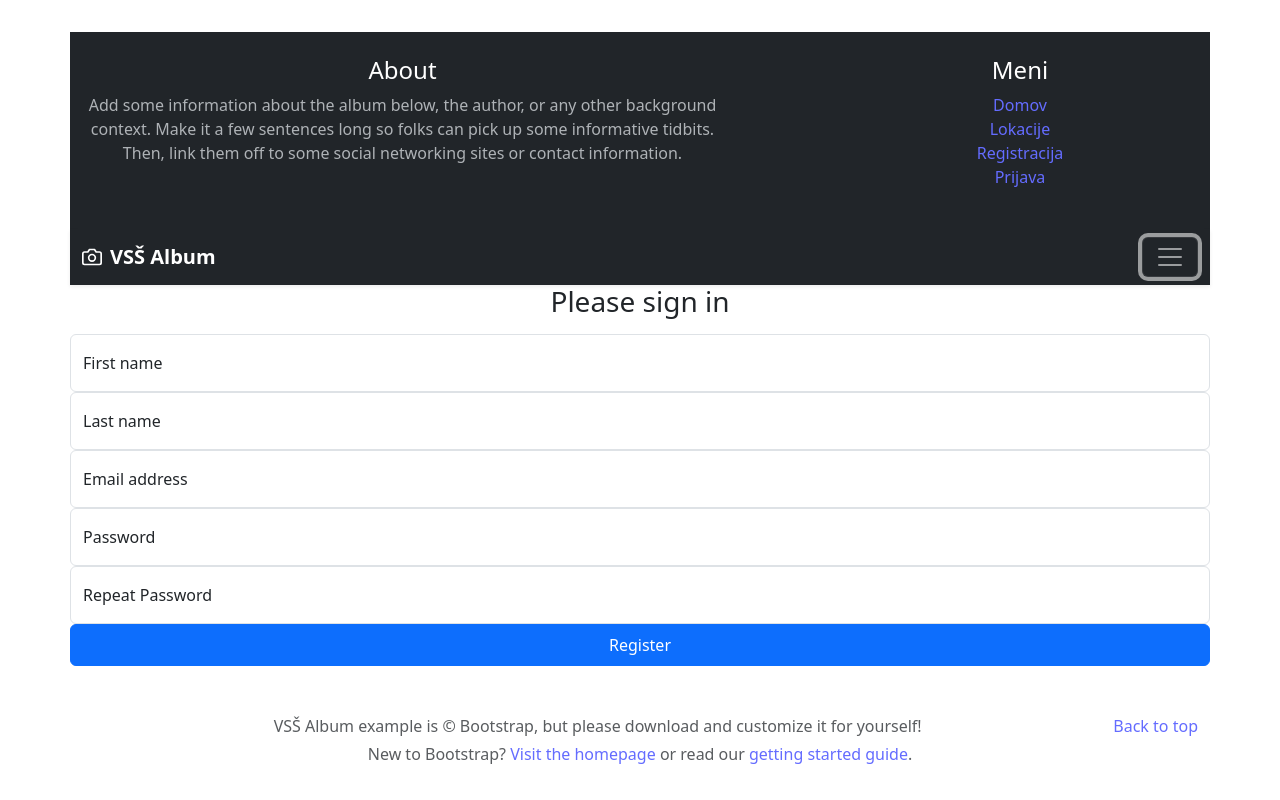
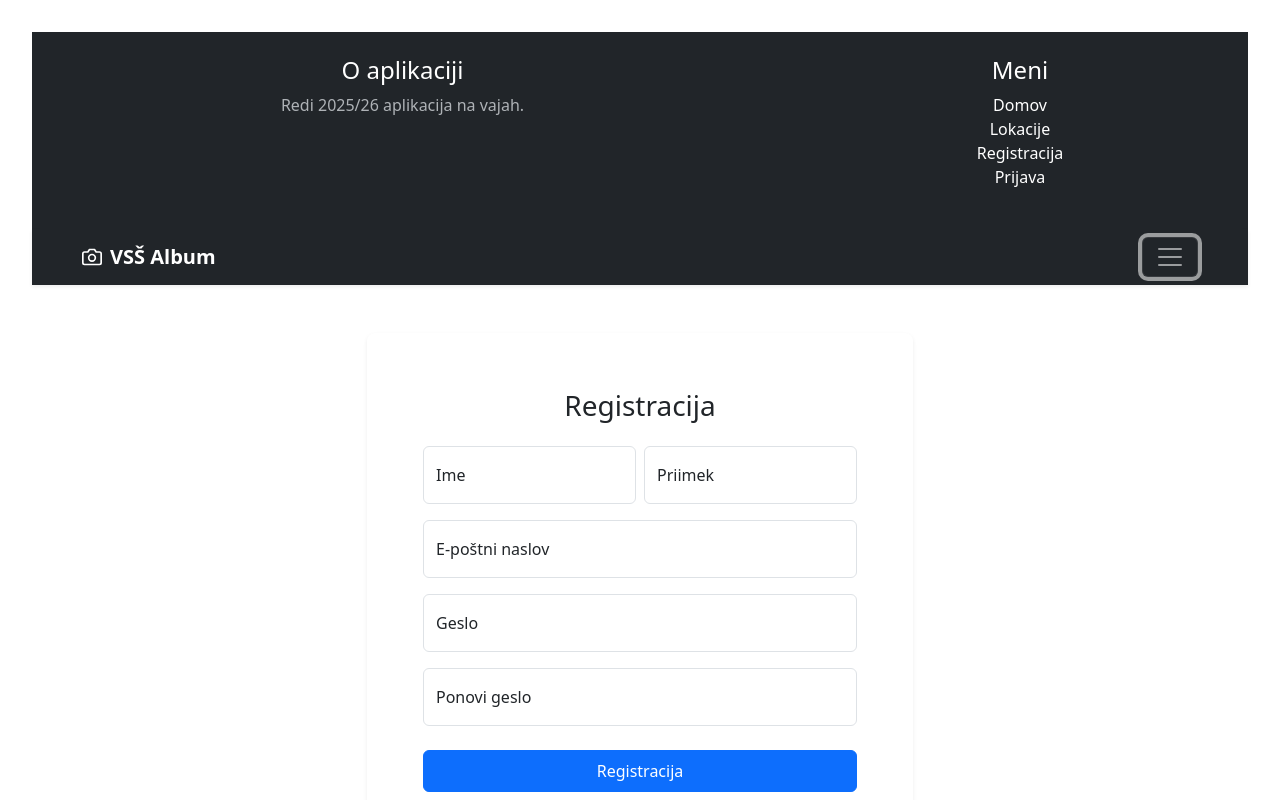
Before and after one commit to islammusicscv/bars-frontend, a React (Vite) app: page /register in a window 1280 px wide. Both pictures are taken after a click on the button "Toggle navigation". Shown: the top 800 px of the page. Built offline with nearby package versions, Linux system fonts and the light colour scheme; the HTML template or start-up script is replaced by a standard one.

Commit message:
Odprava napak in poprava dizajna

```diff
--- a/index.html
+++ b/index.html
@@ -6,6 +6,31 @@
     <link rel="icon" type="image/svg+xml" href="/vite.svg" />
     <meta name="viewport" content="width=device-width, initial-scale=1.0" />
     <title>bars-frontend</title>
+      <style>
+          html, body {
+              height: 100%;
+              margin: 0;
+              padding: 0;
+              width: 100% !important;
+          }
+
+          body {
+              display: block !important;
+              place-items: unset !important;
+              min-width: 0 !important;
+          }
+
+          #root {
+              min-height: 100vh;
+              width: 100%;
+              display: flex;
+              flex-direction: column;
+          }
+          main {
+              flex: 1;
+              width: 100%;
+          }
+      </style>
   </head>
   <body>
     <div id="root"></div>
--- a/src/components/Album.tsx
+++ b/src/components/Album.tsx
@@ -1,6 +1,6 @@
 import Card from "./Card.tsx";
 import {useEffect, useState} from "react";
-import type {Location} from '../interfaces/location.ts';
+import type {Location} from '../interfaces/Location.ts';
 import axios from "axios";
 
 const Album = () => {
--- a/src/components/Card.tsx
+++ b/src/components/Card.tsx
@@ -1,4 +1,4 @@
-import type {Location} from '../interfaces/location.ts';
+import type {Location} from '../interfaces/Location.ts';
 
 interface Props {
     location: Location;
--- a/src/components/CardComment.tsx
+++ b/src/components/CardComment.tsx
@@ -10,7 +10,7 @@ const CardComment = ({content, createdAt}: Props) => {
           <div>
               {content}
           </div>
-          <h6>{createdAt}</h6>
+          <h6>{createdAt.toString()}</h6>
       </>
   )
 }
--- a/src/components/Header.tsx
+++ b/src/components/Header.tsx
@@ -37,41 +37,44 @@ const Header = () => {
             <div className="collapse text-bg-dark" id="navbarHeader">
                 <div className="container">
                     <div className="row">
-                        <div className="col-sm-8 col-md-7 py-4"><h4>About</h4> <p className="text-body-secondary">Add
-                            some information about the album below, the author, or any other background context. Make
-                            it a few sentences long so folks can pick up some informative tidbits. Then, link them off
-                            to some social networking sites or contact information.</p></div>
-                        <div className="col-sm-4 offset-md-1 py-4"><h4>Meni</h4>
+                        <div className="col-sm-8 col-md-7 py-4">
+                            <h4>O aplikaciji</h4>
+                            <p className="text-body-secondary">
+                                Redi 2025/26 aplikacija na vajah.
+                            </p>
+                        </div>
+                        <div className="col-sm-4 offset-md-1 py-4">
+                            <h4>Meni</h4>
                             <ul className="list-unstyled">
-                                <li><Link to='/'>Domov</Link></li>
-                                <li><Link to='/locations'>Lokacije</Link></li>
+                                <li><Link to='/' className="text-white text-decoration-none">Domov</Link></li>
+                                <li><Link to='/locations' className="text-white text-decoration-none">Lokacije</Link></li>
                                 {!isAuthenticated ? (
                                     <>
-                                        <li><Link to='/register'>Registracija</Link></li>
-                                        <li><Link to='/login'>Prijava</Link></li>
+                                        <li><Link to='/register' className="text-white text-decoration-none">Registracija</Link></li>
+                                        <li><Link to='/login' className="text-white text-decoration-none">Prijava</Link></li>
                                     </>
                                 ) : (
                                     <>
-                                        <li><button onClick={handleLogout} className='btn btn-sm'>Odjava</button></li>
+                                        <li><button onClick={handleLogout} className='btn btn-link text-white text-decoration-none p-0'>Odjava</button></li>
                                     </>
                                 )}
-
-
                             </ul>
                         </div>
                     </div>
                 </div>
             </div>
             <div className="navbar navbar-dark bg-dark shadow-sm">
-                <div className="container"><a href="#" className="navbar-brand d-flex align-items-center">
+                <div className="container">
+                    <Link to="/" className="navbar-brand d-flex align-items-center">
                         <svg xmlns="http://www.w3.org/2000/svg" width="20" height="20" fill="none" stroke="currentColor"
-                         stroke-linecap="round" stroke-linejoin="round" stroke-width="2" aria-hidden="true"
+                             strokeLinecap="round" strokeLinejoin="round" strokeWidth="2" aria-hidden="true"
                              className="me-2" viewBox="0 0 24 24">
                             <path
                                 d="M23 19a2 2 0 0 1-2 2H3a2 2 0 0 1-2-2V8a2 2 0 0 1 2-2h4l2-3h6l2 3h4a2 2 0 0 1 2 2z"></path>
                             <circle cx="12" cy="13" r="4"></circle>
                         </svg>
-                    <strong>VSŠ Album</strong> </a>
+                        <strong>VSŠ Album</strong>
+                    </Link>
                     <button className="navbar-toggler" type="button" data-bs-toggle="collapse"
                             data-bs-target="#navbarHeader" aria-controls="navbarHeader" aria-expanded="false"
                             aria-label="Toggle navigation"><span className="navbar-toggler-icon"></span></button>
--- a/src/interfaces/RegiserData.ts
+++ b/src/interfaces/RegisterData.ts
@@ -1,4 +1,4 @@
-export interface RegiserData {
+export interface RegisterData {
     first_name: string;
     last_name: string;
     email: string;
--- a/src/pages/Location.tsx
+++ b/src/pages/Location.tsx
@@ -1,89 +1,112 @@
 import {useEffect, useState} from "react";
 import {useParams} from "react-router-dom";
 import apiClient from "../services/axiosInstance.ts";
-import axios from "axios";
-import Card from "../components/Card.tsx";
 import CardComment from "../components/CardComment.tsx";
 
 const Location = () => {
-    const [location, setLocation] = useState('');
-    const [content, setContent] = useState('');
-    const [comments, setComments] = useState([]);
+    const [location, setLocation] = useState<Location | null>(null);
+    const [content, setContent] = useState<string>('');
+    const [comments, setComments] = useState<Comment[]>([]);
     const {id} = useParams();
 
     const getComments = async () => {
-        const res = await apiClient.get(`/comments/location/${id}`);
-
+        try {
+            const res = await apiClient.get<Comment[]>(`/comments/location/${id}`);
             if (res.status === 200) {
                 setComments(res.data);
-            console.log(res.data);
+            }
+        } catch (err) {
+            console.error("Error fetching comments:", err);
         }
     }
 
     const fetchData =  async () => {
         try {
-            const res = await apiClient.get(`/locations/${id}`);
+            const res = await apiClient.get<Location>(`/locations/${id}`);
             setLocation(res.data);
-            //console.log(res.data);
         }
         catch (err) {
-            console.log(err);
+            console.error("Error fetching location:", err);
         }
     }
 
     useEffect(() => {
+        if (id) {
             fetchData();
             getComments();
+        }
     }, [id]);
 
     const handleSubmit = async (e: React.FormEvent) => {
         e.preventDefault();
+
+        if (!content.trim()) return;
 
         const data = {
             content: content,
             location_id: Number(id)
         }
 
-        console.log(data);
+        try {
+            await apiClient.post('/comments', data);
 
-        try {
-            const res = await apiClient.post('/comments', data);
-            console.log(res);
-
+            getComments();
+            setContent('');
         }
         catch (err) {
-            console.log(err);
+            console.error("Error posting comment:", err);
         }
     }
 
+
+    if (!location) {
+        return <div className="container mt-5">Nalaganje ...</div>;
+    }
+
     return (
-      <>
-        <h1>
+        <div className="container mt-4">
+            <h1 className="display-4">
                 {location.title}
             </h1>
-          <h3>
+            <p className="lead">
                 {location.description}
-          </h3>
-          <div>
-              Datum objave: {location.createdAt}
+            </p>
+            <div className="text-muted mb-3">
+                Datum objave: {location.createdAt.toString()}
             </div>
-          <h2>{location.rating}</h2>
-          <div>
-              {location.address}
+            <div className="mb-3">
+                <strong>Ocena: </strong> {location.rating} / 5
             </div>
+            <div className="mb-4">
+                <strong>Naslov: </strong> {location.address}
+            </div>
+
             <hr />
-          <h2>Komentarji:</h2>
-          <form onSubmit={handleSubmit}>
-              <input type='text' value={content}
-                     onChange={(e) => setContent(e.target.value)} />
-              <input type='submit' />
+
+            <h3>Komentarji</h3>
+            <form onSubmit={handleSubmit} className="mb-4">
+                <div className="input-group">
+                    <input
+                        type='text'
+                        className="form-control"
+                        placeholder="Dodaj komentar..."
+                        value={content}
+                        onChange={(e) => setContent(e.target.value)}
+                    />
+                    <button type='submit' className="btn btn-primary">Pošlji</button>
+                </div>
             </form>
-          <hr />
+
+            <div className="d-flex flex-column gap-3">
                 {comments.map((comment)=>(
-              <CardComment key={comment.id} comment={comment.content, comment.createdAt}/>
+                    <CardComment
+                        key={comment.id}
+                        content={comment.content}
+                        createdAt={comment.createdAt}
+                    />
                 ))}
-
-      </>
+            </div>
+        </div>
     )
 }
 export default Location;
--- a/src/pages/Login.tsx
+++ b/src/pages/Login.tsx
@@ -37,27 +37,37 @@ const Login = () => {
 
     return (
         <>
+        <div className="container mt-5">
+            <div className="row justify-content-center">
+                <div className="col-12 col-md-6 col-lg-4">
+                    <div className="card shadow-sm border-0 rounded-3">
+                        <div className="card-body p-4">
                             <form onSubmit={handleSubmit}>
-              <h1 className="h3 mb-3 fw-normal">Please sign in</h1>
+                                <h1 className="h3 mb-4 fw-normal text-center">Prijava</h1>
 
-              <div className="form-floating">
+                                <div className="form-floating mb-3">
                                     <input type="email" className="form-control" id="floatingInput"
                                            placeholder="name@example.com"
                                            value={email}
                                            onChange={(e) => setEmail(e.target.value)}
                                     />
-                  <label htmlFor="floatingInput">Email address</label>
+                                    <label htmlFor="floatingInput">E-poštni naslov</label>
                                 </div>
-              <div className="form-floating">
+                                <div className="form-floating mb-3">
                                     <input type="password" className="form-control" id="floatingPassword"
                                            placeholder="Password"
                                            value={pass}
                                            onChange={(e) => setPass(e.target.value)}
                                     />
-                  <label htmlFor="floatingPassword">Password</label>
+                                    <label htmlFor="floatingPassword">Geslo</label>
                                 </div>
-              <button className="btn btn-primary w-100 py-2" type="submit">Register</button>
+                                <button className="btn btn-primary w-100 py-2 mt-2" type="submit">Prijava</button>
                             </form>
+                        </div>
+                    </div>
+                </div>
+            </div>
+        </div>
         </>
     )
 }
--- a/src/pages/Register.tsx
+++ b/src/pages/Register.tsx
@@ -1,7 +1,7 @@
 import {useState} from "react";
-import type {RegiserData} from "../interfaces/RegiserData.ts";
-import axios from "axios";
+import type {RegisterData} from "../interfaces/RegisterData.ts";
 import {useNavigate} from "react-router-dom";
+import apiClient from "../services/axiosInstance.ts";
 
 const Register = () => {
     const navigate = useNavigate();
@@ -15,12 +15,13 @@ const Register = () => {
     const handleSubmit = async (e: React.FormEvent) => {
         e.preventDefault();
 
-        if (pass1 != pass2) {
+        if (pass1 !== pass2) {
             console.log("Gesli se ne ujameta");
+            alert("Gesli se ne ujameta");
             return;
         }
 
-        const data: RegiserData = {
+        const data: RegisterData = {
             first_name: firstName,
             last_name: lastName,
             email: email,
@@ -28,7 +29,7 @@ const Register = () => {
         }
 
         try {
-            const res = await axios.post('http://localhost:3000/users', data);
+            const res = await apiClient.post('/users', data);
 
             if (res.status === 200 || res.status === 201) {
                 alert("Uspešno");
@@ -36,57 +37,75 @@ const Register = () => {
             }
         }
         catch (err) {
-            console.log(err);
+            console.error(err);
+            alert("Napaka pri registraciji");
         }
     }
 
     return (
         <>
+            <div className="container mt-5">
+                <div className="row justify-content-center">
+                    <div className="col-12 col-md-8 col-lg-6">
+                        <div className="card shadow-sm border-0 rounded-3">
+                            <div className="card-body p-4">
                                 <form onSubmit={handleSubmit}>
-                <h1 className="h3 mb-3 fw-normal">Please sign in</h1>
+                                    <h1 className="h3 mb-4 fw-normal text-center">Registracija</h1>
+                                    <div className="row g-2 mb-3">
+                                        <div className="col-md">
                                             <div className="form-floating">
                                                 <input type="text" className="form-control" id="firstNameInput"
-                           placeholder="First name"
+                                                       placeholder="Ime"
                                                        value={firstName}
                                                        onChange={(e)=>setFirstName(e.target.value)}
                                                 />
-                    <label htmlFor="firstNameInput">First name</label>
+                                                <label htmlFor="firstNameInput">Ime</label>
                                             </div>
+                                        </div>
+                                        <div className="col-md">
                                             <div className="form-floating">
                                                 <input type="text" className="form-control" id="lastNameInput"
-                           placeholder="Last name"
+                                                       placeholder="Priimek"
                                                        value={lastName}
                                                        onChange={(e)=>setLastName(e.target.value)}
                                                 />
-                    <label htmlFor="lastNameInput">Last name</label>
+                                                <label htmlFor="lastNameInput">Priimek</label>
                                             </div>
-                <div className="form-floating">
+                                        </div>
+                                    </div>
+
+                                    <div className="form-floating mb-3">
                                         <input type="email" className="form-control" id="floatingInput"
                                                placeholder="name@example.com"
                                                value={email}
                                                onChange={(e)=>setEmail(e.target.value)}
                                         />
-                    <label htmlFor="floatingInput">Email address</label>
+                                        <label htmlFor="floatingInput">E-poštni naslov</label>
                                     </div>
-                <div className="form-floating">
+
+                                    <div className="form-floating mb-3">
                                         <input type="password" className="form-control" id="floatingPassword"
-                           placeholder="Password"
+                                               placeholder="Geslo"
                                                value={pass1}
                                                onChange={(e)=>setPass1(e.target.value)}
                                         />
-                    <label htmlFor="floatingPassword">Password</label>
+                                        <label htmlFor="floatingPassword">Geslo</label>
                                     </div>
-                <div className="form-floating">
+                                    <div className="form-floating mb-3">
                                         <input type="password" className="form-control" id="floatingPassword2"
-                           placeholder="Repeat Password"
+                                               placeholder="Ponovi geslo"
                                                value={pass2}
                                                onChange={(e)=>setPass2(e.target.value)}
                                         />
-                    <label htmlFor="floatingPassword2">Repeat Password</label>
+                                        <label htmlFor="floatingPassword2">Ponovi geslo</label>
                                     </div>
-                <button className="btn btn-primary w-100 py-2" type="submit">Register</button>
+                                    <button className="btn btn-primary w-100 py-2 mt-2" type="submit">Registracija</button>
                                 </form>
-
+                            </div>
+                        </div>
+                    </div>
+                </div>
+            </div>
         </>
     )
 }
```
Also changed, not shown: src/interfaces/Comment.ts (added, +7 -0 lines), src/interfaces/Location.ts (renamed from src/interfaces/location.ts). Lines whose indentation alone changed are shown as unchanged.
